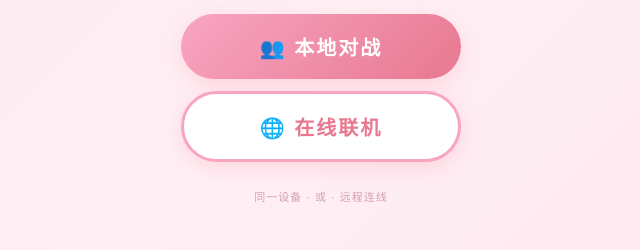
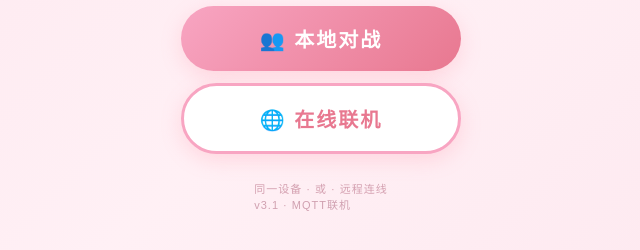
Before and after one commit to Zhao06-hub/sorry, a plain HTML site: page gomoku/index.html in a window 1280 px wide. Shown: the part 362-612 px from the top of the page, without its empty margins (319-959 px from the left). Drawn offline with Linux system fonts and the light colour scheme.

Commit message:
v3.1: 添加防缓存和版本号显示

```diff
--- a/gomoku/index.html
+++ b/gomoku/index.html
@@ -3,7 +3,10 @@
 <head>
 <meta charset="UTF-8">
 <meta name="viewport" content="width=device-width, initial-scale=1.0, maximum-scale=1.0, user-scalable=no">
-<title>五子棋</title>
+<meta http-equiv="Cache-Control" content="no-cache, no-store, must-revalidate">
+<meta http-equiv="Pragma" content="no-cache">
+<meta http-equiv="Expires" content="0">
+<title>五子棋 v3.1</title>
 <style>
   :root { --pink: #f8a5c2; }
   * { margin: 0; padding: 0; box-sizing: border-box; -webkit-tap-highlight-color: transparent; }
@@ -146,7 +149,7 @@
   <div class="home-title">五 子 棋</div>
   <button class="big-btn pink" onclick="startGame('local')">👥 本地对战</button>
   <button class="big-btn white" onclick="startGame('online')">🌐 在线联机</button>
-  <div class="home-hint">同一设备 · 或 · 远程连线</div>
+  <div class="home-hint">同一设备 · 或 · 远程连线<br><span style="color:#d0a0b0;">v3.1 · MQTT联机</span></div>
 </div>
 
 <!-- ===== GAME ===== -->
```
